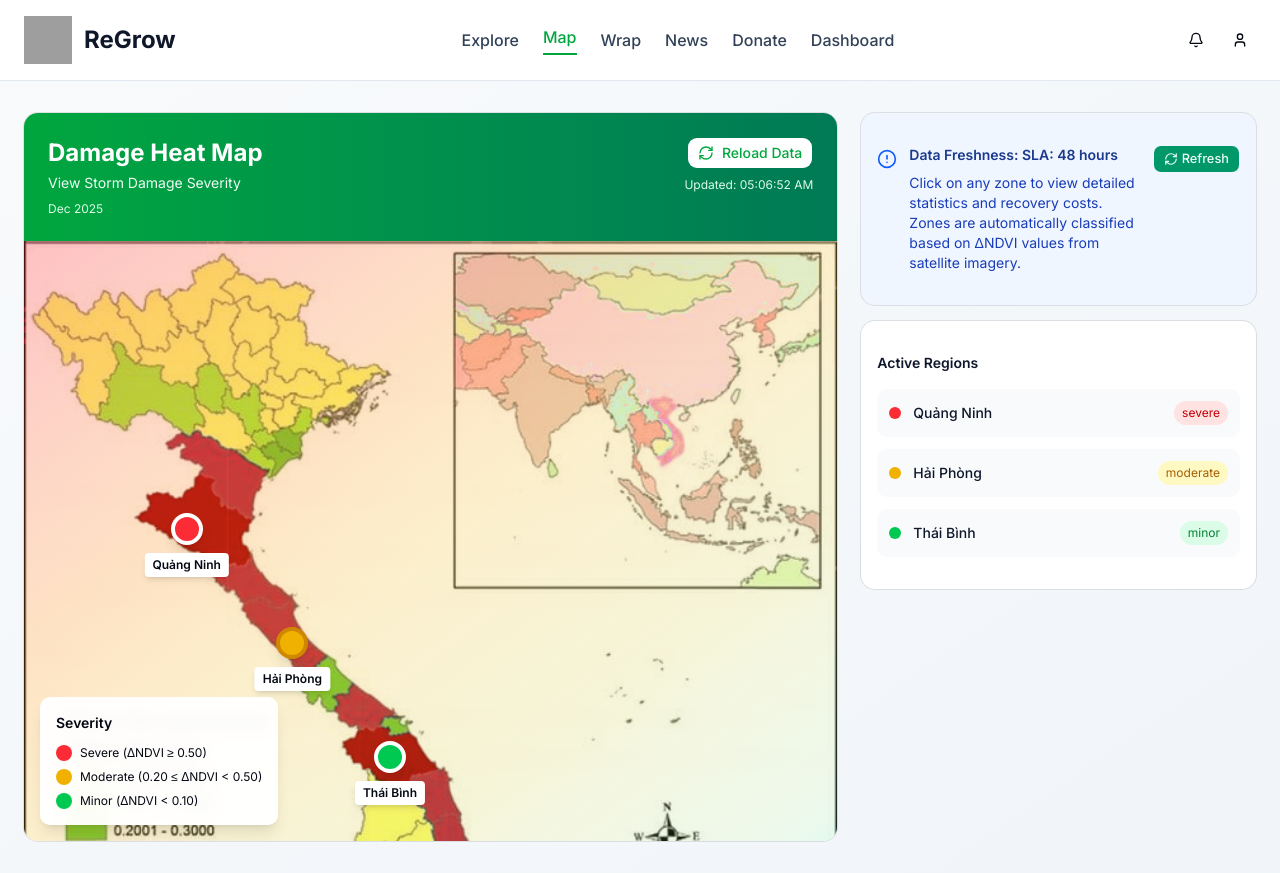
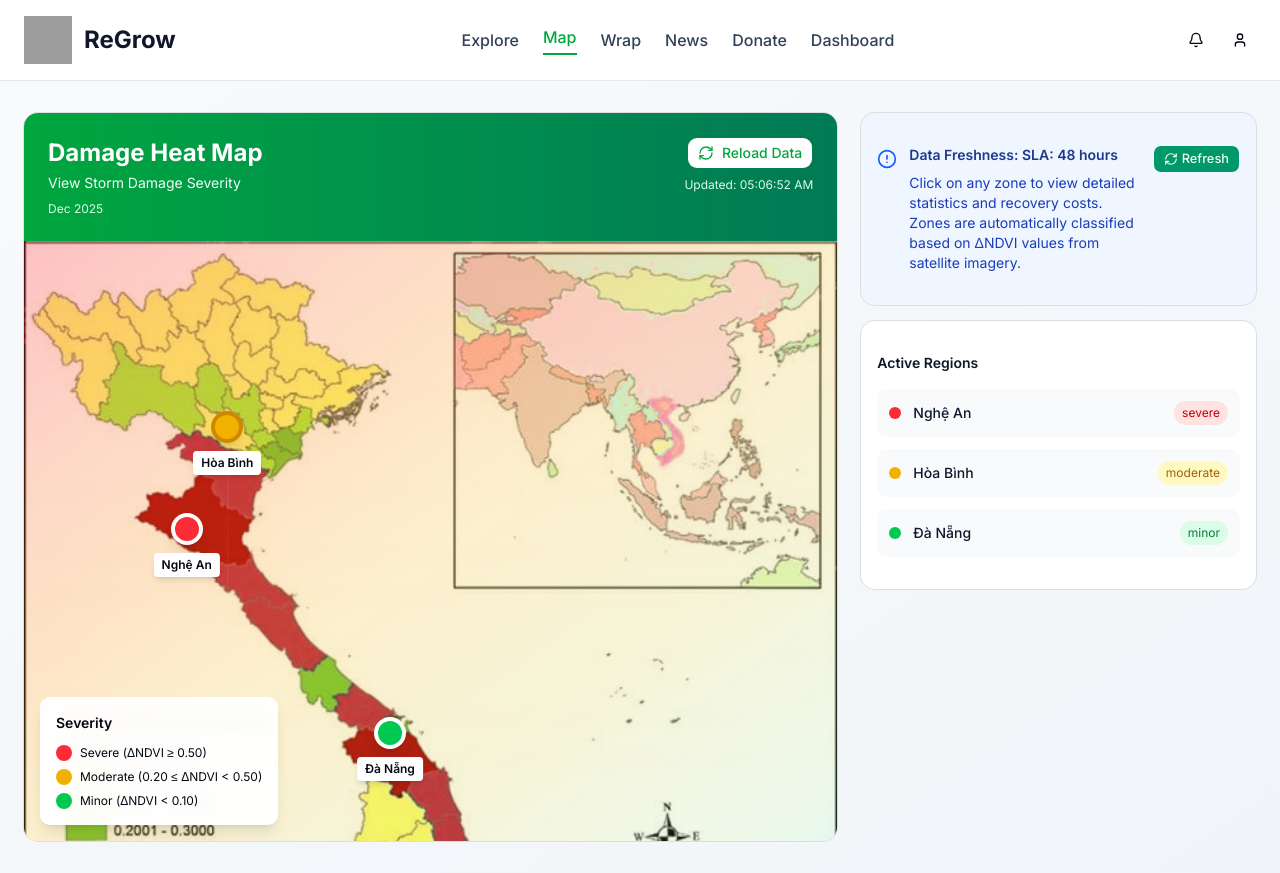
Before and after one commit to nhuphanSifuNho/regrow_icup, a Next.js app in the folder regrow-frontend/: page /map in a window 1280 px wide. Built offline with nearby package versions, Linux system fonts and the light colour scheme; grey boxes are pictures that could not be loaded.

Commit message:
adjust map position

```diff
--- a/regrow-frontend/app/map/page.tsx
+++ b/regrow-frontend/app/map/page.tsx
@@ -97,9 +97,9 @@ const MapViewPage = () => {
   const additionalRegions = [
     {
       id: 4,
-      name: 'Hà Nội',
+      name: 'Quảng Ninh',
       severity: 'moderate' as const,
-      position: { top: '38%', left: '48%' },
+      position: { top: '25%', left: '38%' },
       ndvi: 0.58,
       notReported: 12,
       affectedArea: '7,680 ha',
@@ -110,9 +110,9 @@ const MapViewPage = () => {
     },
     {
       id: 5,
-      name: 'Hải Dương',
+      name: 'Hà Tĩnh',
       severity: 'severe' as const,
-      position: { top: '52%', left: '42%' },
+      position: { top: '56%', left: '28%' },
       ndvi: 0.42,
       notReported: 18,
       affectedArea: '11,220 ha',
@@ -123,9 +123,9 @@ const MapViewPage = () => {
     },
     {
       id: 6,
-      name: 'Hưng Yên',
+      name: 'Quảng Trị',
       severity: 'minor' as const,
-      position: { top: '60%', left: '52%' },
+      position: { top: '72%', left: '37%' },
       ndvi: 0.72,
       notReported: 5,
       affectedArea: '3,890 ha',
@@ -140,7 +140,7 @@ const MapViewPage = () => {
   const initialRegions = [
     {
       id: 1,
-      name: 'Quảng Ninh',
+      name: 'Nghệ An',
       severity: 'severe' as const,
       position: { top: '48%', left: '20%' },
       ndvi: 0.45,
@@ -153,9 +153,9 @@ const MapViewPage = () => {
     },
     {
       id: 2,
-      name: 'Hải Phòng',
+      name: 'Hòa Bình',
       severity: 'moderate' as const,
-      position: { top: '67%', left: '33%' },
+      position: { top: '31%', left: '25%' },
       ndvi: 0.62,
       notReported: 8,
       affectedArea: '5,230 ha',
@@ -166,9 +166,9 @@ const MapViewPage = () => {
     },
     {
       id: 3,
-      name: 'Thái Bình',
+      name: 'Đà Nẵng',
       severity: 'minor' as const,
-      position: { top: '86%', left: '45%' },
+      position: { top: '82%', left: '45%' },
       ndvi: 0.78,
       notReported: 3,
       affectedArea: '2,450 ha',
```
